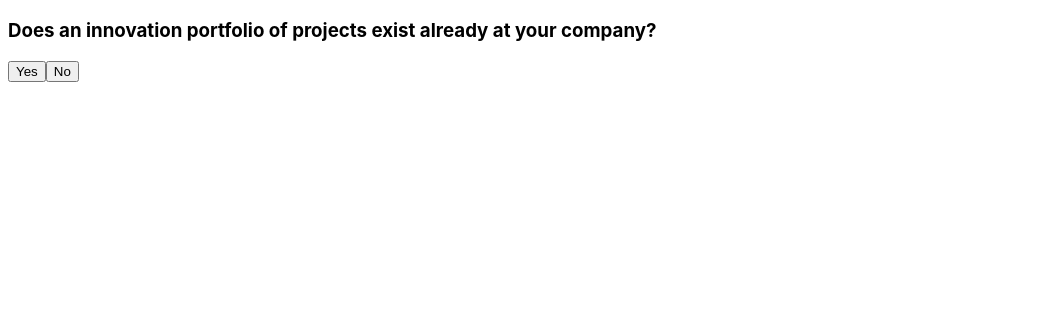
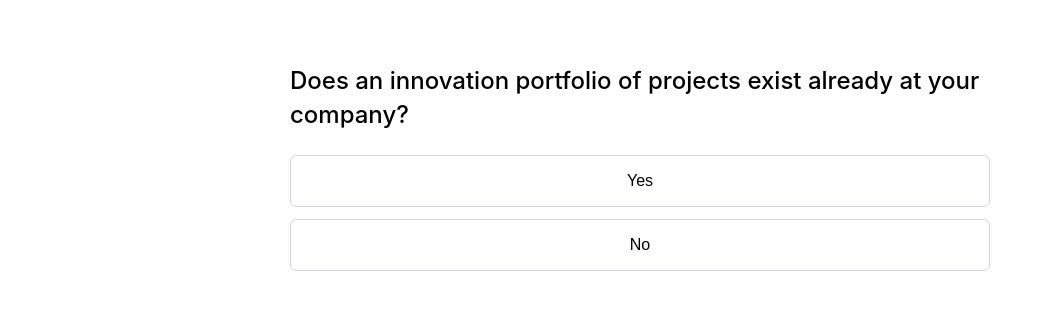
Before and after one commit to carson-fn/Co-Innovate, a React (Create React App) app: page /questionnaire in a window 1280 px wide. Shown: the top 310 px of the page, without its empty margins (0-1045 px from the left). Built offline with nearby package versions, Linux system fonts and the light colour scheme.

Commit message:
Add questionnaire styles

```diff
--- a/src/pages/questionnaire/components/QuestionRenderer.tsx
+++ b/src/pages/questionnaire/components/QuestionRenderer.tsx
@@ -1,9 +1,11 @@
+import "../styles.css"
 import { Question } from "../types";
 import MultipleChoiceQuestion from "./question-types/MultipleChoiceQuestion";
 import TextQuestion from "./question-types/TextQuestion";
 import YesNoQuestion from "./question-types/YesNoQuestion";
 
-function QuestionRenderer({ question, onAnswer } : { question: Question, onAnswer: (answer: string) => void }) {
+function QuestionRenderer({ question, onAnswer }: { question: Question, onAnswer: (answer: string) => void }) {
+  const getQuestionComponent = () => {
     switch (question.type) {
       case "yes_no":
         return <YesNoQuestion question={question} onAnswer={onAnswer} />
@@ -12,8 +14,16 @@ function QuestionRenderer({ question, onAnswer } : { question: Question, onAnswe
       case "text":
         return <TextQuestion question={question} onAnswer={onAnswer} />
       default:
-      return null;
-      //return (<div>Question type not supported: {question.type}</div>);
+        return <></>;
+      // return (<div>Question type not supported: {question.type}</div>);
     }
   }
+
+  return (
+    <div className="question-container">
+      {getQuestionComponent()}
+    </div>
+  )
+
+}
 export default QuestionRenderer;
--- a/src/pages/questionnaire/components/question-types/MultipleChoiceQuestion.tsx
+++ b/src/pages/questionnaire/components/question-types/MultipleChoiceQuestion.tsx
@@ -1,4 +1,5 @@
 import React from 'react'
+
 // import the type under a different name so it doesnt conflict with the component name
 import { MultipleChoiceQuestion as MCQType, OnAnswerFunction } from '../../types'
 
@@ -7,13 +8,15 @@ function MultipleChoiceQuestion({ question, onAnswer }: { question: MCQType; onA
 
     return (
         <div>
-        <h3>{question.text}</h3>
+            <h3 className="question-text">{question.text}</h3>
+            <div className="answer-group">
                 {answerOptions.map((option) => (
-            <button key={option.value} onClick={() => onAnswer(option.value)}>
+                    <button className="answer-button" key={option.value} onClick={() => onAnswer(option.value)}>
                         {option.label}
                     </button>
                 ))}
         </div>
+    </div >
   )
 }
 
--- a/src/pages/questionnaire/components/question-types/TextQuestion.tsx
+++ b/src/pages/questionnaire/components/question-types/TextQuestion.tsx
@@ -6,12 +6,15 @@ function TextQuestion({ question, onAnswer }: { question: TQType, onAnswer: OnAn
 
     return (
         <div>
-            <h3>{question.text}</h3>
+            <h3 className="question-text">{question.text}</h3>
+
             <input
-                type="text"
+                type="textbox"
+                className="text-input"
                 onChange={(e) => setAnswer(e.target.value)}
             ></input>
-            <button onClick={() => onAnswer(answer)}>Submit</button>
+            <button className="answer-button" onClick={() => onAnswer(answer)}>Submit</button>
+
         </div>
     )
 }
--- a/src/pages/questionnaire/components/question-types/YesNoQuestion.tsx
+++ b/src/pages/questionnaire/components/question-types/YesNoQuestion.tsx
@@ -5,9 +5,11 @@ import { YesNoQuestion as YNQType, OnAnswerFunction } from '../../types'
 function YesNoQuestion({ question, onAnswer }: { question: YNQType, onAnswer: OnAnswerFunction }) {
   return (
     <div>
-        <h3>{question.text}</h3>
-        <button onClick={() => onAnswer("yes")}>Yes</button>
-        <button onClick={() => onAnswer("no")}>No</button>
+      <h3 className="question-text">{question.text}</h3>
+      <div className="answer-group">
+        <button className="answer-button" onClick={() => onAnswer("yes")}>Yes</button>
+        <button className="answer-button" onClick={() => onAnswer("no")}>No</button>
+      </div>
     </div>
   )
 }
--- /dev/null
+++ b/src/pages/questionnaire/styles.css
@@ -0,0 +1,56 @@
+/* Question container */
+.question-container {
+  max-width: 700px;
+  margin: 0 auto;
+  padding: 2rem 1.5rem;
+}
+
+/* Question text */
+.question-text {
+  font-size: 1.5rem;
+  font-weight: 500;
+  line-height: 1.4;
+  margin-bottom: 1.5rem;
+}
+
+/* Answer container */
+.answer-group {
+  display: flex;
+  flex-direction: column;
+  gap: 0.75rem;
+}
+
+/* Buttons */
+.answer-button {
+  padding: 1rem;
+  font-size: 1rem;
+  text-align: center;
+  border-radius: 6px;
+  border: 1px solid #d0d5dd;
+  background-color: #fff;
+  cursor: pointer;
+  transition: background-color 0.15s ease, border-color 0.15s ease;
+}
+
+.answer-button:hover {
+  background-color: #f9fafb;
+  border-color: #b8c0cc;
+}
+
+.answer-button:active {
+  background-color: #f1f3f5;
+}
+
+/* Text input */
+.text-input {
+  width: 100%;
+  padding: 1rem;
+  font-size: 1rem;
+  border-radius: 6px;
+  border: 1px solid #d0d5dd;
+}
+
+.text-input:focus {
+  outline: none;
+  border-color: #111;
+}
```
Lines whose indentation alone changed are shown as unchanged.
